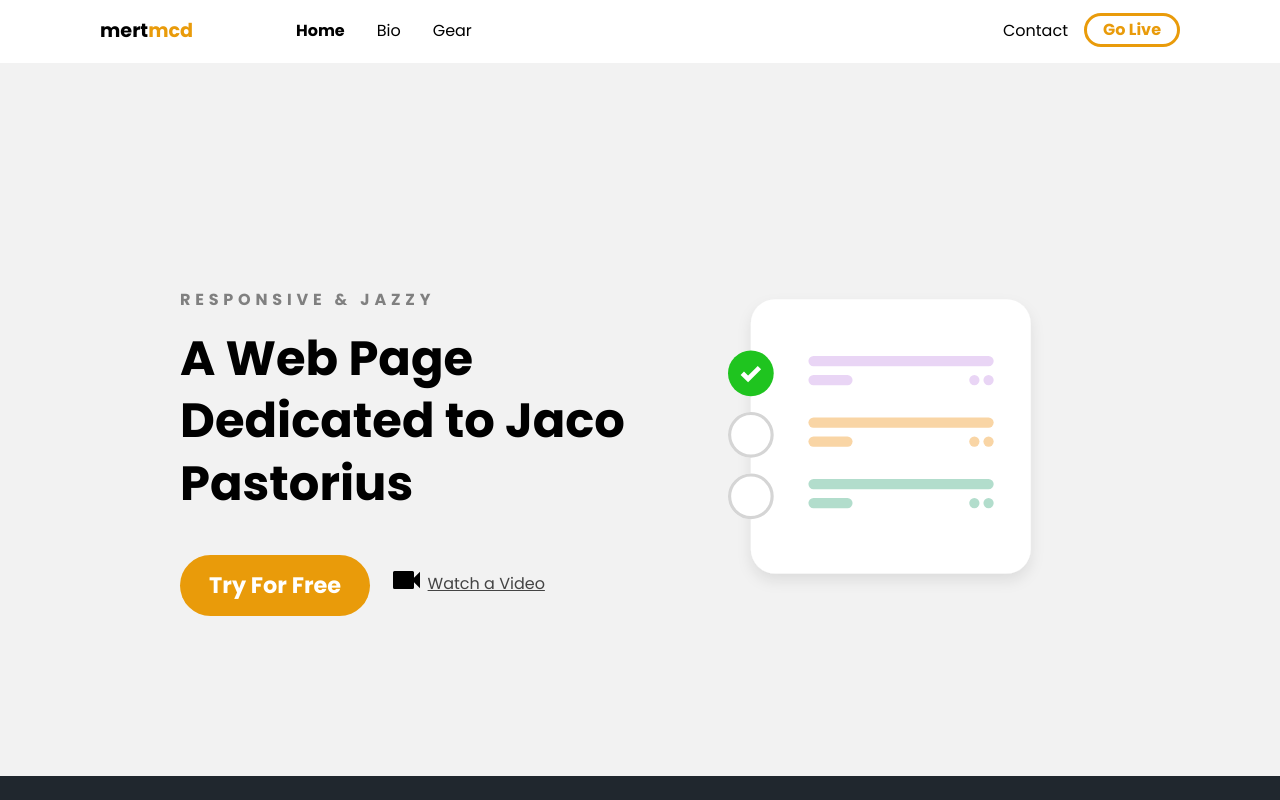
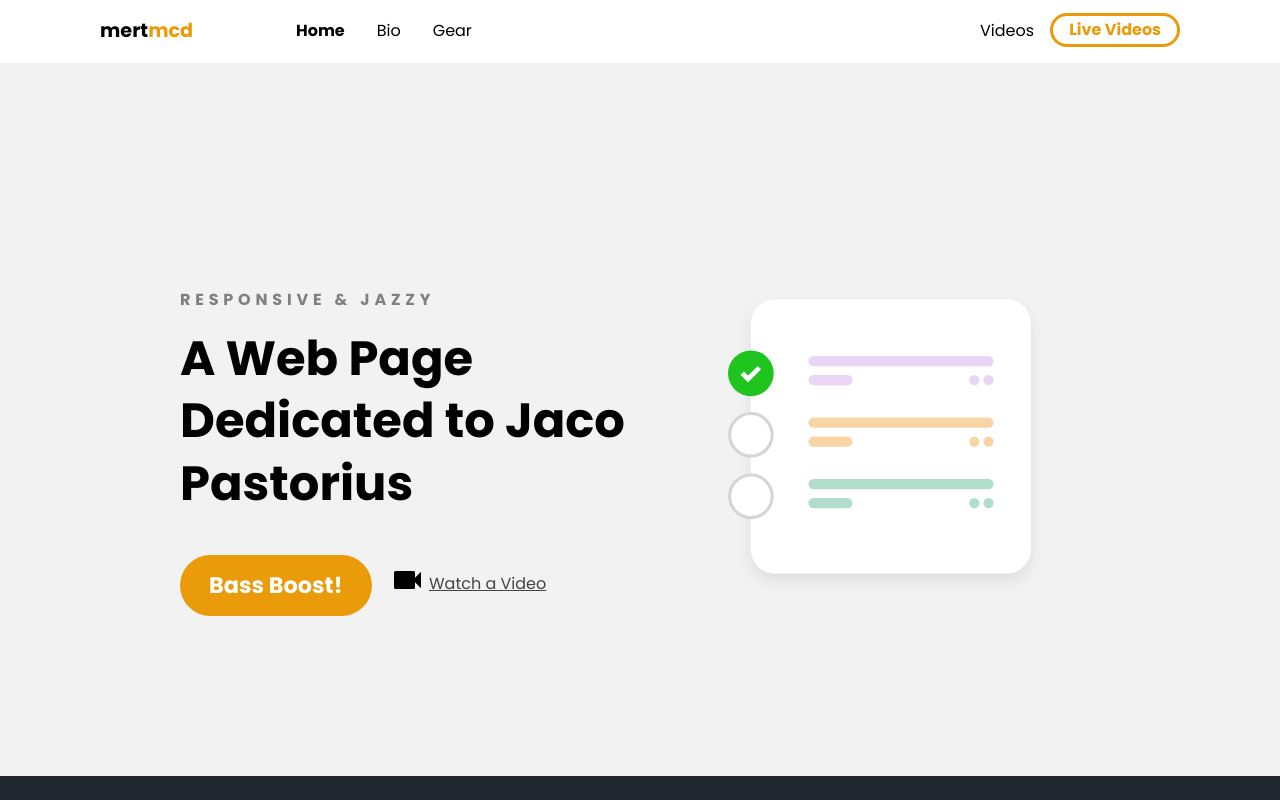
Before and after one commit to mertmcd/responsiveweb, a plain HTML site: page index.html in a window 1280 px wide. Shown: the top 800 px of the page. Drawn offline with Linux system fonts and the light colour scheme.

Commit message:
html revise

```diff
--- a/index.html
+++ b/index.html
@@ -23,8 +23,8 @@
                 </ul>
 
                 <ul class="secondary-nav">
-                    <li><a href="#">Contact</a></li>
-                    <li class="go-premium-cta"><a href="#">Go Live</a></li>
+                    <li><a href="#">Videos</a></li>
+                    <li class="go-premium-cta"><a href="#">Live Videos</a></li>
                 </ul>
             </nav>
         </div>
@@ -37,7 +37,7 @@
                 <h1>A Web Page Dedicated to Jaco Pastorius</h1>
 
                 <div class="hero-cta">
-                    <a href="#" class="primary-cta">Try For Free</a>
+                    <a href="#" class="primary-cta">Bass Boost!</a>
                     <a href="#" class="watch-video-cta">
                         <img src="images/watch.svg" alt="Watch a video">Watch a Video
                     </a>
@@ -91,7 +91,7 @@
     <section class="contact-section">
         <div class="container">
             <div class="contact-left">
-                <h2>Contact Us:</h2>
+                <h2>Contact</h2>
 
                 <form action="">
                     <label for="name">Name</label>
```
